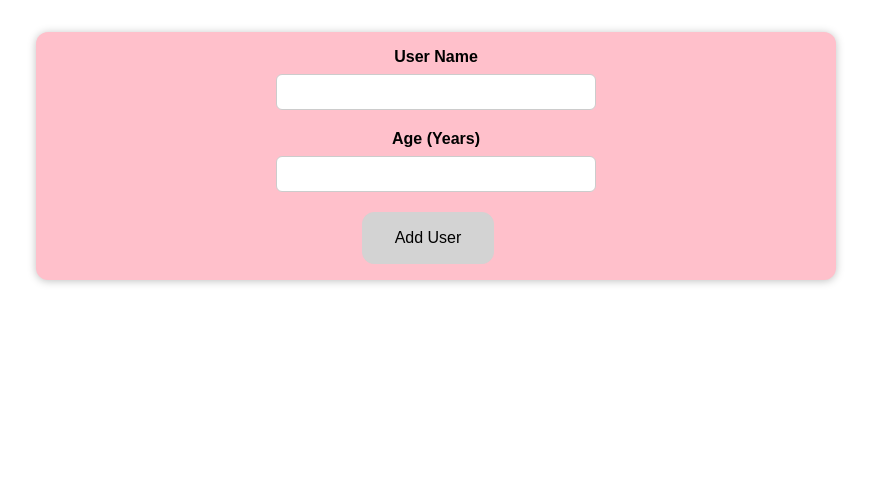
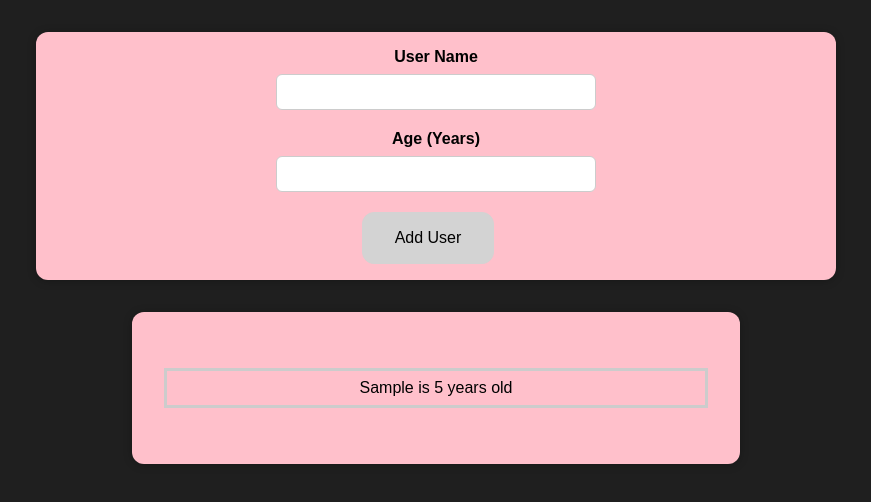
Before and after one commit to katharinadobiosch/practise-react-basics, a React (Create React App) app: page / in a window 1280 px wide. Both pictures are taken after typing "Sample", "5" into the empty fields and a click on the button "Add User". Shown: the top 502 px of the page, without its empty margins (204-1075 px from the left). Built offline with nearby package versions, Linux system fonts and the light colour scheme.

Commit message:
add user function works

```diff
--- a/src/App.js
+++ b/src/App.js
@@ -1,10 +1,20 @@
-import React from "react";
+import React, { useState } from "react";
 import AddUser from "./components/Users/AddUser";
+import UsersList from "./components/Users/UsersList";
 
 const App = () => {
+    const [usersList, setUsersList] = useState([]);
+
+    const addUserHandler = (userName, userAge) => {
+        setUsersList((prevUsersList) => {
+            return [...prevUsersList, { name: userName, age: userAge }];
+        });
+    };
+
     return (
         <div>
-            <AddUser />
+            <AddUser onAddUserData={addUserHandler} />
+            <UsersList users={usersList} />
         </div>
     );
 };
--- a/src/components/Users.js
+++ /dev/null
@@ -1,6 +0,0 @@
-import React from "react";
-import "./Users.css";
-
-const Users = (props) => {};
-
-export default Users;
--- a/src/components/Users/AddUser.js
+++ b/src/components/Users/AddUser.js
@@ -22,15 +22,16 @@ const AddUser = (props) => {
             console.log("your age is invalid");
         }
         // console.log("button was clicked");
-        console.log(enteredUsername, enteredAge);
-
+        // console.log(enteredUsername, enteredAge);
         // const userData = {
         //     username: enteredUsername,
         //     age: enteredAge,
         // };
 
+        props.onAddUserData(enteredUsername, enteredAge);
+
         // // TO CLEAR INPUT FIELDS AFTER USER SUBMITTED DATA
-        // props.onAddUserData(userData);
+
         setEnteredUsername("");
         setEnteredAge("");
     };
--- /dev/null
+++ b/src/components/Users/UsersList.js
@@ -0,0 +1,22 @@
+import React from "react";
+import classes from "./UsersList.module.css";
+
+import Card from "../../UI/Card";
+
+const UsersList = (props) => {
+    return (
+        <Card className={classes.users}>
+            <div className={classes.card}>
+                <ul>
+                    {props.users.map((user) => (
+                        <li>
+                            {user.name} is {user.age} years old
+                        </li>
+                    ))}
+                </ul>
+            </div>
+        </Card>
+    );
+};
+
+export default UsersList;
--- /dev/null
+++ b/src/components/Users/UsersList.module.css
@@ -0,0 +1,27 @@
+.card {
+    background-color: pink;
+    padding: 1rem;
+    margin: 2rem auto;
+    width: 50rem;
+    max-width: 95%;
+    border-radius: 12px;
+    text-align: center;
+    box-shadow: 0 1px 8px rgba(0, 0, 0, 0.25);
+}
+
+.users {
+    margin: 2rem auto;
+    width: 90%;
+    max-width: 40rem;
+}
+
+.users ul {
+    list-style: none;
+    padding: 1rem;
+}
+
+.users li {
+    border: 3px solid #ccc;
+    margin: 0.5rem 0;
+    padding: 0.5rem;
+}
--- a/src/index.css
+++ b/src/index.css
@@ -4,7 +4,7 @@
 
 html {
     font-family: sans-serif;
-    /* background-color: #1f1f1f; */
+    background-color: #1f1f1f;
 }
 
 body {
```
Also changed, not shown: src/components/User.js (added, +15 -0 lines), src/components/User.module.css (added), src/components/Users.css (deleted).
